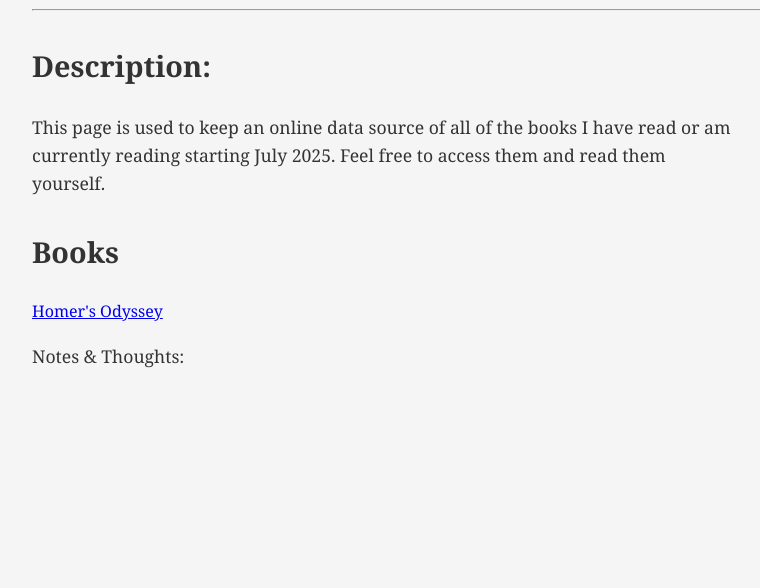
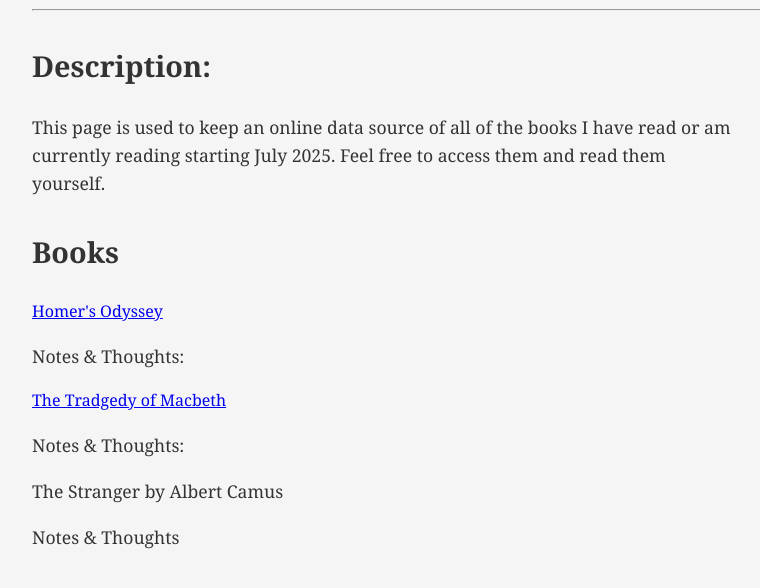
Before and after one commit to Hargis-Studies/Chambers-Shelf, a plain HTML site: page index.html in a window 1280 px wide. Shown: the part 124-712 px from the top of the page, without its empty margins (0-760 px from the left). Drawn offline with Linux system fonts and the light colour scheme.

Commit message:
Update index.html

```diff
--- a/index.html
+++ b/index.html
@@ -41,5 +41,10 @@
     <h2>Books</h2>
     <a href = "pg48895-images.html" target = "_blank"> Homer's Odyssey </a>
     <p> Notes & Thoughts: </p>
+     <a href = "pg1129-images.html" target = "_blank"> The Tradgedy of Macbeth </a>
+    <p> Notes & Thoughts: </p>
+    <p>The Stranger by Albert Camus</p>
+    <p> Notes & Thoughts </p>
+
 </body>
 </html>
```
